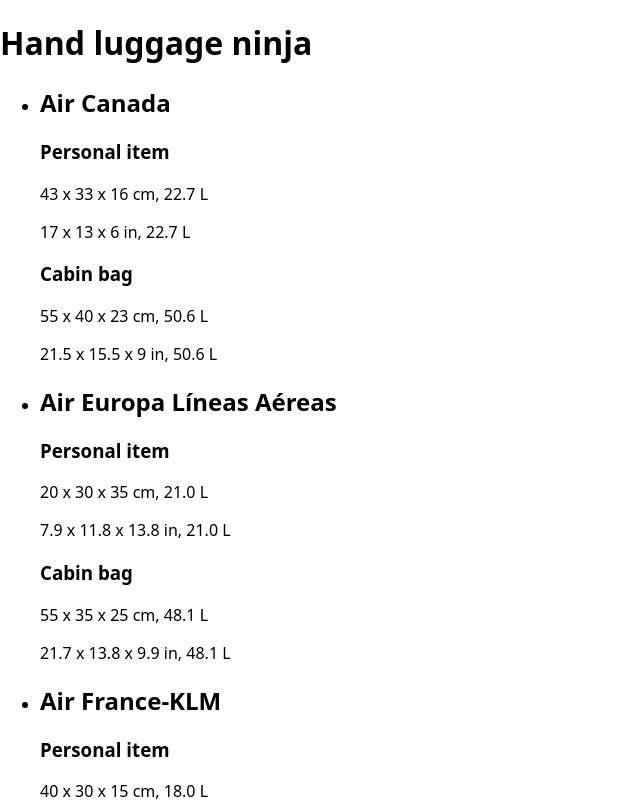
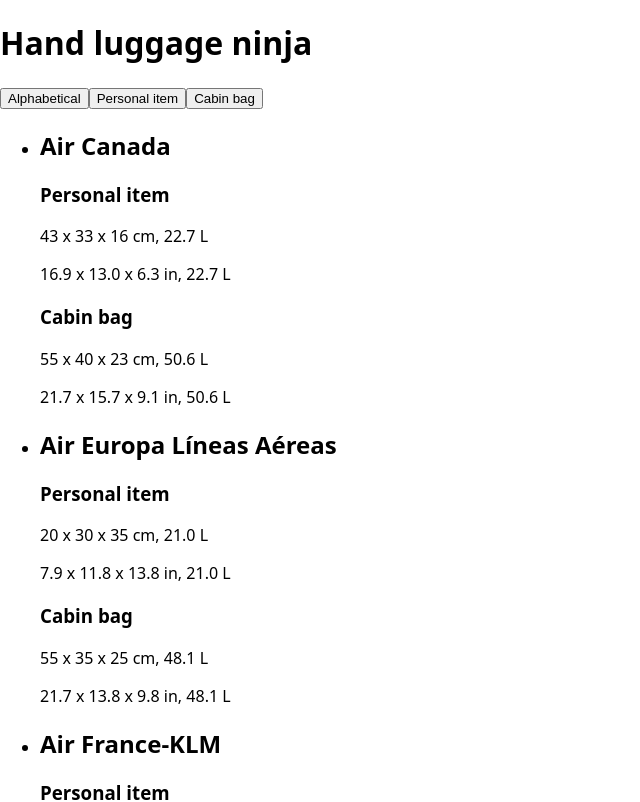
Before and after one commit to makitango/hand-luggage-ninja, a Next.js app: page / in a window 1280 px wide. Shown: the top 802 px of the page, without its empty margins (0-640 px from the left). Built offline with nearby package versions, Linux system fonts and the light colour scheme.

Commit message:
add sort buttons, add keys to data.js, add handle functions for buttons

```diff
--- /dev/null
+++ b/components/List/index.js
@@ -0,0 +1,66 @@
+export default function List({ bags }) {
+  return (
+    <ul>
+      {bags.map(({ slug, personalItem, cabinBag }) => {
+        const personalItemVolume = (
+          (personalItem.metric.length *
+            personalItem.metric.width *
+            personalItem.metric.height) /
+          1000
+        ).toFixed(1);
+
+        const cabinBagVolume = (
+          (cabinBag.metric.length *
+            cabinBag.metric.width *
+            cabinBag.metric.height) /
+          1000
+        ).toFixed(1);
+
+        return (
+          <>
+            <li key={slug}>
+              <h2>{slug}</h2>
+              <h3>Personal item</h3>
+              <p>
+                {personalItem.metric.length}
+                {" x "}
+                {personalItem.metric.width}
+                {" x "}
+                {personalItem.metric.height} cm, {personalItemVolume} L
+              </p>
+              <p>
+                {(personalItem.metric.length / 2.54).toFixed(1)}
+                {" x "}
+                {(personalItem.metric.width / 2.54).toFixed(1)}
+                {" x "}
+                {(personalItem.metric.height / 2.54).toFixed(1)} in,{" "}
+                {personalItemVolume} L
+              </p>
+              <h3>Cabin bag</h3>
+              <p>
+                {cabinBag.metric.length}
+                {" x "}
+                {cabinBag.metric.width}
+                {" x "}
+                {cabinBag.metric.height} cm, {cabinBagVolume} L
+              </p>
+              <p>
+                {(cabinBag.metric.length / 2.54).toFixed(1)}
+                {" x "}
+                {(cabinBag.metric.width / 2.54).toFixed(1)}
+                {" x "}
+                {(cabinBag.metric.height / 2.54).toFixed(1)} in,{" "}
+                {cabinBagVolume} L
+              </p>
+              <p>
+                {cabinBag.isIncluded
+                  ? ""
+                  : "💰💰 Caution! Surcharge for cabin bag 💰💰"}
+              </p>
+            </li>
+          </>
+        );
+      })}
+    </ul>
+  );
+}
--- a/pages/List/index.js
+++ /dev/null
@@ -1,75 +0,0 @@
-export default function List({ bags }) {
-  return (
-    <ul>
-      {bags.map(({ slug, personalItem, cabinBag }) => {
-        const personalItemVolumeMetric = (
-          (personalItem.metric.length *
-            personalItem.metric.width *
-            personalItem.metric.height) /
-          1000
-        ).toFixed(1);
-
-        const personalItemVolumeImperial = (
-          (personalItem.metric.length *
-            personalItem.metric.width *
-            personalItem.metric.height) /
-          1000
-        ).toFixed(1);
-
-        const cabinBagVolumeMetric = (
-          (cabinBag.metric.length *
-            cabinBag.metric.width *
-            cabinBag.metric.height) /
-          1000
-        ).toFixed(1);
-
-        const cabinBagVolumeImperial = (
-          (cabinBag.metric.length *
-            cabinBag.metric.width *
-            cabinBag.metric.height) /
-          1000
-        ).toFixed(1);
-        return (
-          <li key={slug}>
-            <h2>{slug}</h2>
-            <h3>Personal item</h3>
-            <p>
-              {personalItem.metric.length}
-              {" x "}
-              {personalItem.metric.width}
-              {" x "}
-              {personalItem.metric.height} cm, {personalItemVolumeMetric} L
-            </p>
-            <p>
-              {personalItem.imperial.length}
-              {" x "}
-              {personalItem.imperial.width}
-              {" x "}
-              {personalItem.imperial.height} in, {personalItemVolumeImperial} L
-            </p>
-            <h3>Cabin bag</h3>
-            <p>
-              {cabinBag.metric.length}
-              {" x "}
-              {cabinBag.metric.width}
-              {" x "}
-              {cabinBag.metric.height} cm, {cabinBagVolumeMetric} L
-            </p>
-            <p>
-              {cabinBag.imperial.length}
-              {" x "}
-              {cabinBag.imperial.width}
-              {" x "}
-              {cabinBag.imperial.height} in, {cabinBagVolumeImperial} L
-            </p>
-            <p>
-              {cabinBag.isIncluded
-                ? ""
-                : "💰💰 Caution! Surcharge for cabin bag 💰💰"}
-            </p>
-          </li>
-        );
-      })}
-    </ul>
-  );
-}
--- a/pages/_app.js
+++ b/pages/_app.js
@@ -1,12 +1,66 @@
 import GlobalStyle from "../styles";
-import { bags } from "../components/List/data";
-import List from "./List";
+import { bags } from "../lib/data";
+import { useState } from "react";
 
 export default function App({ Component, pageProps }) {
+  const [sortedBags, setSortedBags] = useState(bags);
+
+  function handleSortBagsAlphabetical() {
+    setSortedBags(bags);
+  }
+
+  function handleSortBagsPersonalItem() {
+    const sortedBags = bags
+      .map(({ slug, personalItem, cabinBag }) => {
+        const personalItemVolume = (
+          (personalItem.metric.length *
+            personalItem.metric.width *
+            personalItem.metric.height) /
+          1000
+        ).toFixed(1);
+
+        return {
+          slug,
+          personalItem,
+          cabinBag,
+          personalItemVolume: parseFloat(personalItemVolume),
+        };
+      })
+      .sort((a, b) => b.personalItemVolume - a.personalItemVolume);
+    setSortedBags(sortedBags);
+  }
+
+  function handleSortBagsCabinBag() {
+    const sortedBags = bags
+      .map(({ slug, personalItem, cabinBag }) => {
+        const cabinBagVolume = (
+          (cabinBag.metric.length *
+            cabinBag.metric.width *
+            cabinBag.metric.height) /
+          1000
+        ).toFixed(1);
+
+        return {
+          slug,
+          personalItem,
+          cabinBag,
+          cabinBagVolume: parseFloat(cabinBagVolume),
+        };
+      })
+      .sort((a, b) => b.cabinBagVolume - a.cabinBagVolume);
+    setSortedBags(sortedBags);
+  }
+
   return (
     <>
       <GlobalStyle />
-      <Component {...pageProps} bags={bags} />
+      <Component
+        {...pageProps}
+        bags={sortedBags}
+        onSortBagsAlphabetical={handleSortBagsAlphabetical}
+        onSortBagsPersonalItem={handleSortBagsPersonalItem}
+        onSortBagsCabinBag={handleSortBagsCabinBag}
+      />
     </>
   );
 }
--- a/pages/index.js
+++ b/pages/index.js
@@ -1,9 +1,18 @@
-import List from "./List";
+import List from "../components/List";
 
-export default function HomePage({ bags }) {
+export default function HomePage({
+  bags,
+  onSortBagsAlphabetical,
+  onSortBagsPersonalItem,
+  onSortBagsCabinBag,
+}) {
   return (
     <div>
       <h1>Hand luggage ninja</h1>
+      <button onClick={onSortBagsAlphabetical}>Alphabetical</button>
+      <button onClick={onSortBagsPersonalItem}>Personal item</button>
+      <button onClick={onSortBagsCabinBag}>Cabin bag</button>
+
       <List bags={bags} />
     </div>
   );
```
Also changed, not shown: lib/data.js.
